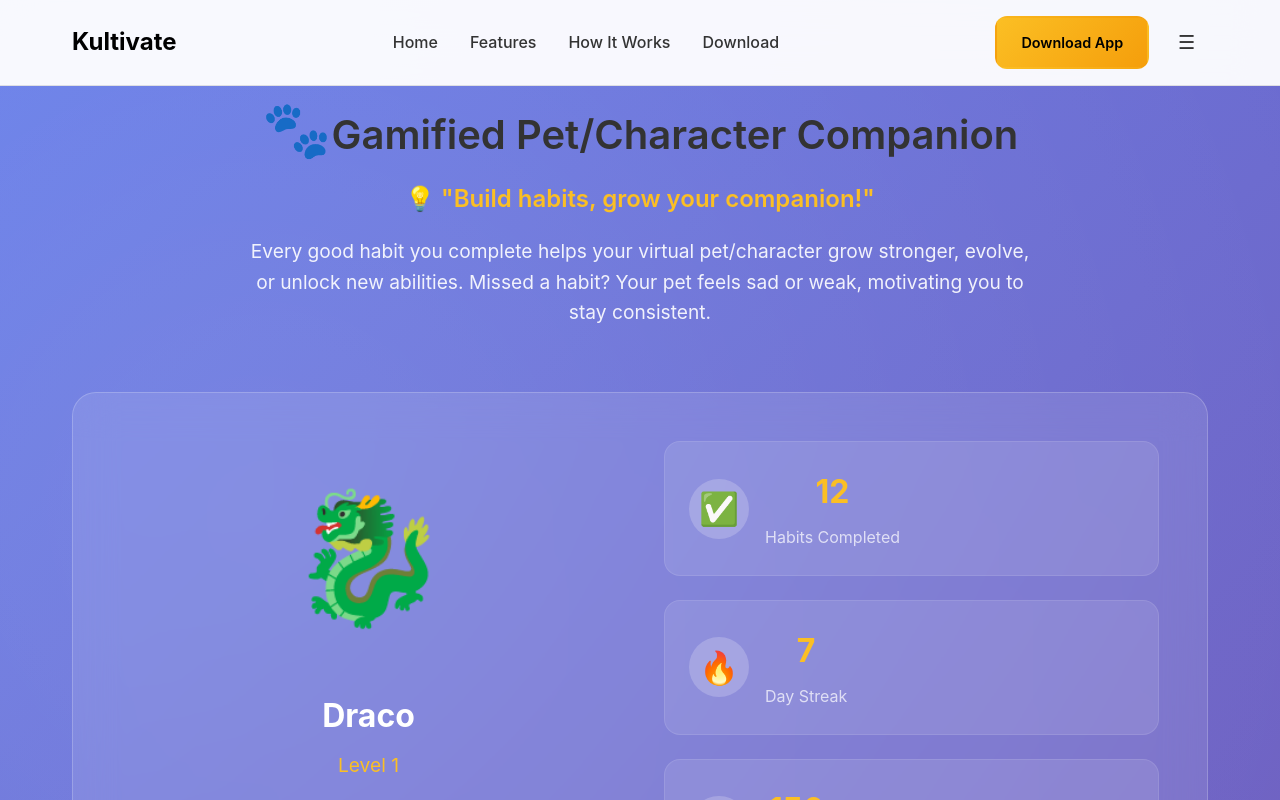
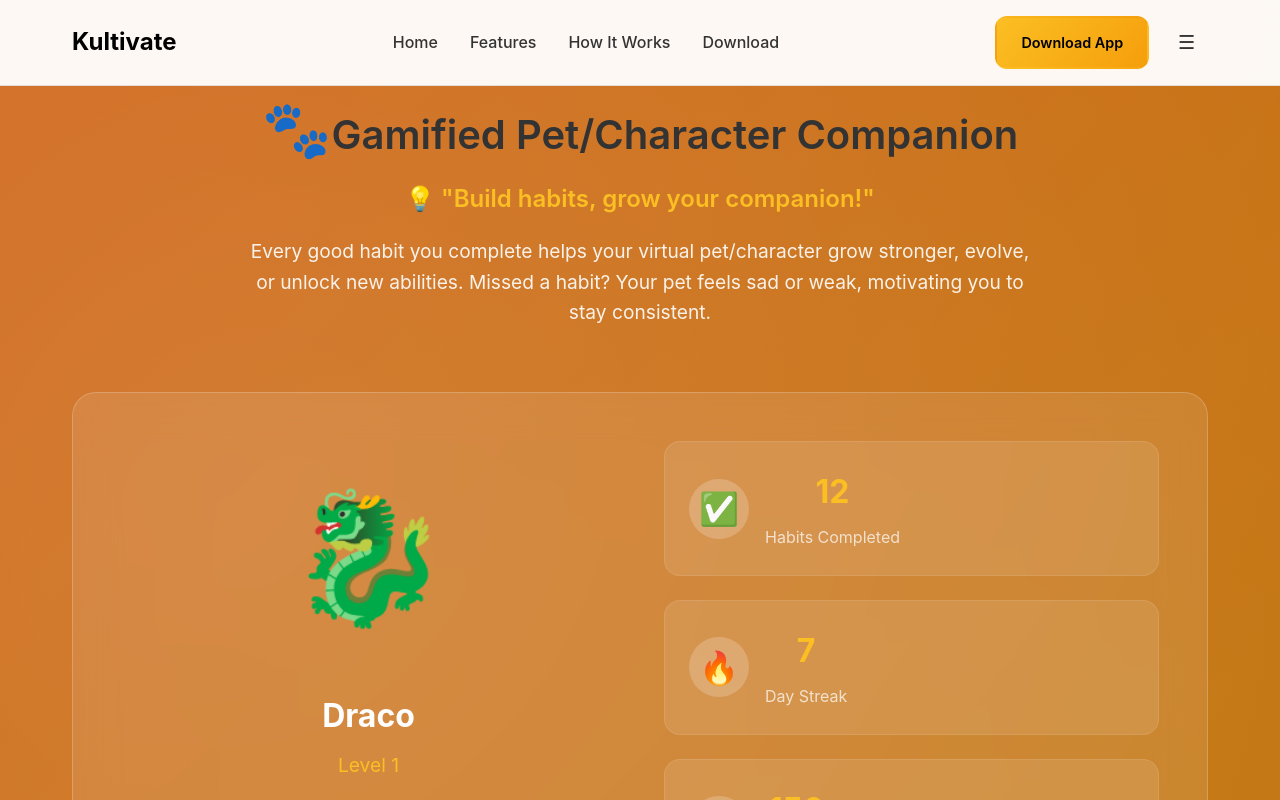
Before and after one commit to kartik480/HaBitTrackerWebIntro, a React (Create React App) app: page /pet-companion in a window 1280 px wide. Shown: the top 800 px of the page. Built offline with nearby package versions, Linux system fonts and the light colour scheme; the HTML template or start-up script is replaced by a standard one.

Commit message:
created bg color for pet-companion

```diff
--- a/src/components/PetCompanion.css
+++ b/src/components/PetCompanion.css
@@ -1,6 +1,6 @@
 .pet-companion {
   padding: 6rem 0;
-  background: linear-gradient(135deg, #667eea 0%, #764ba2 100%);
+  background: linear-gradient(135deg, #d2691e 0%, #b8860b 100%);
   position: relative;
   overflow: hidden;
 }
```
